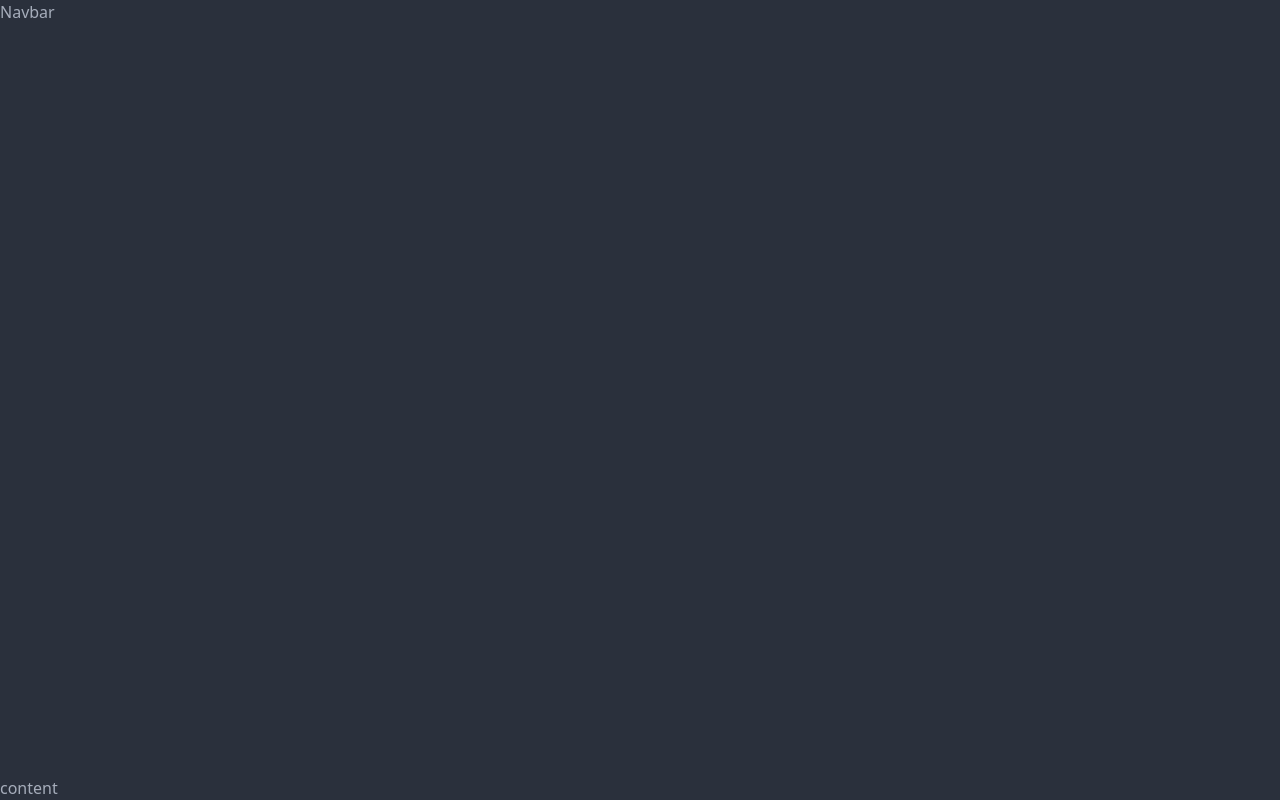
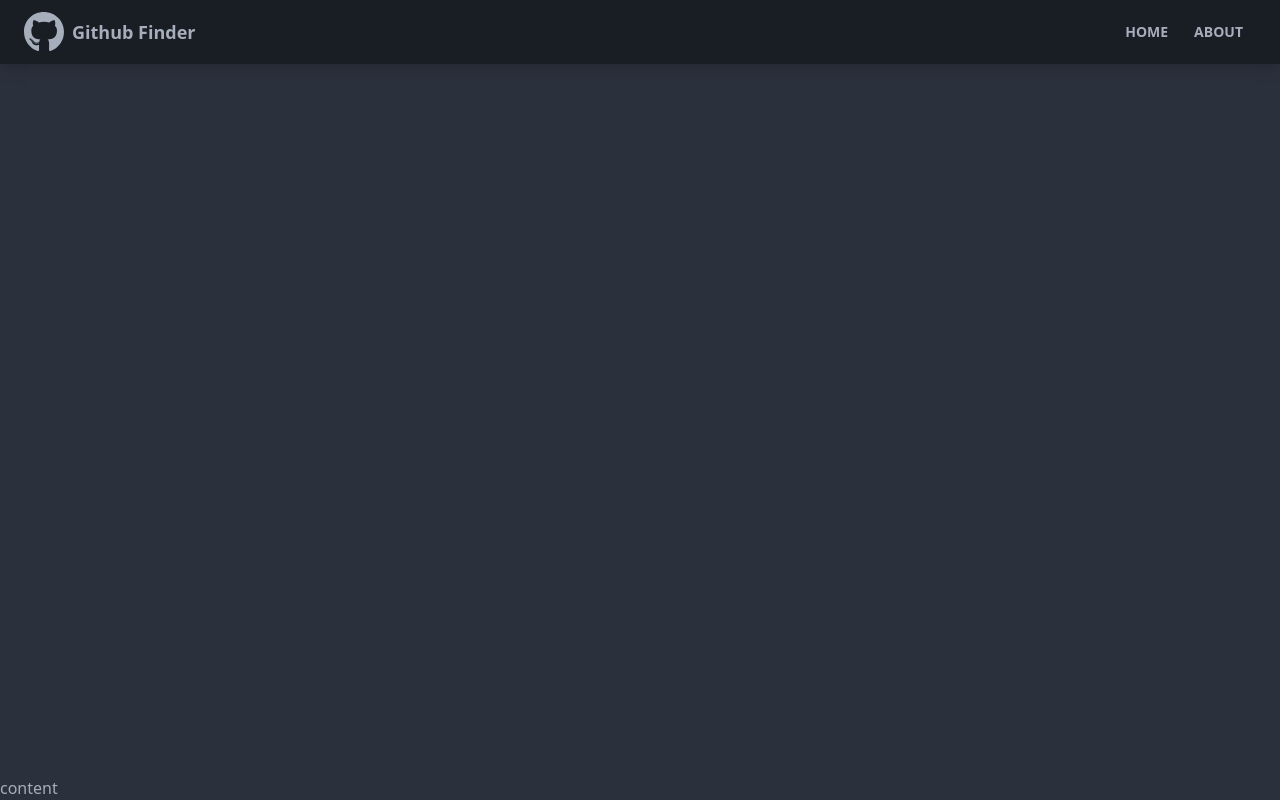
Before and after one commit to omar-zeineddine/github-finder, a React (Create React App) app: page / in a window 1280 px wide. Built offline with nearby package versions, Linux system fonts and the light colour scheme.

Commit message:
feat - add navbar component

```diff
--- a/src/components/layout/Navbar.jsx
+++ b/src/components/layout/Navbar.jsx
@@ -1,7 +1,38 @@
-import React from "react";
+import { FaGithub } from "react-icons/fa";
+import { Link } from "react-router-dom";
+import PropTypes from "prop-types";
 
-const Navbar = () => {
-  return <div>Navbar</div>;
+const Navbar = ({ title }) => {
+  return (
+    <nav className="navbar mb-12 shadow-lg bg-neutral text-neutral-content">
+      <div className="container mx-auto">
+        <div className="flex-none px-2 mx-2">
+          <FaGithub className="inline pr-2 text-5xl" />
+          <Link to="/" className="text-lg font-bold align-middle">
+            {title}
+          </Link>
+        </div>
+        <div className="flex-1 px-2 mx-2">
+          <div className="flex justify-end">
+            <Link to="/" className="btn btn-ghost btn-sm rounded-btn">
+              Home
+            </Link>
+            <Link to="/about" className="btn btn-ghost btn-sm rounded-btn">
+              About
+            </Link>
+          </div>
+        </div>
+      </div>
+    </nav>
+  );
+};
+
+Navbar.defaultProps = {
+  title: "Github Finder",
+};
+
+Navbar.propTypes = {
+  title: PropTypes.string,
 };
 
 export default Navbar;
```
